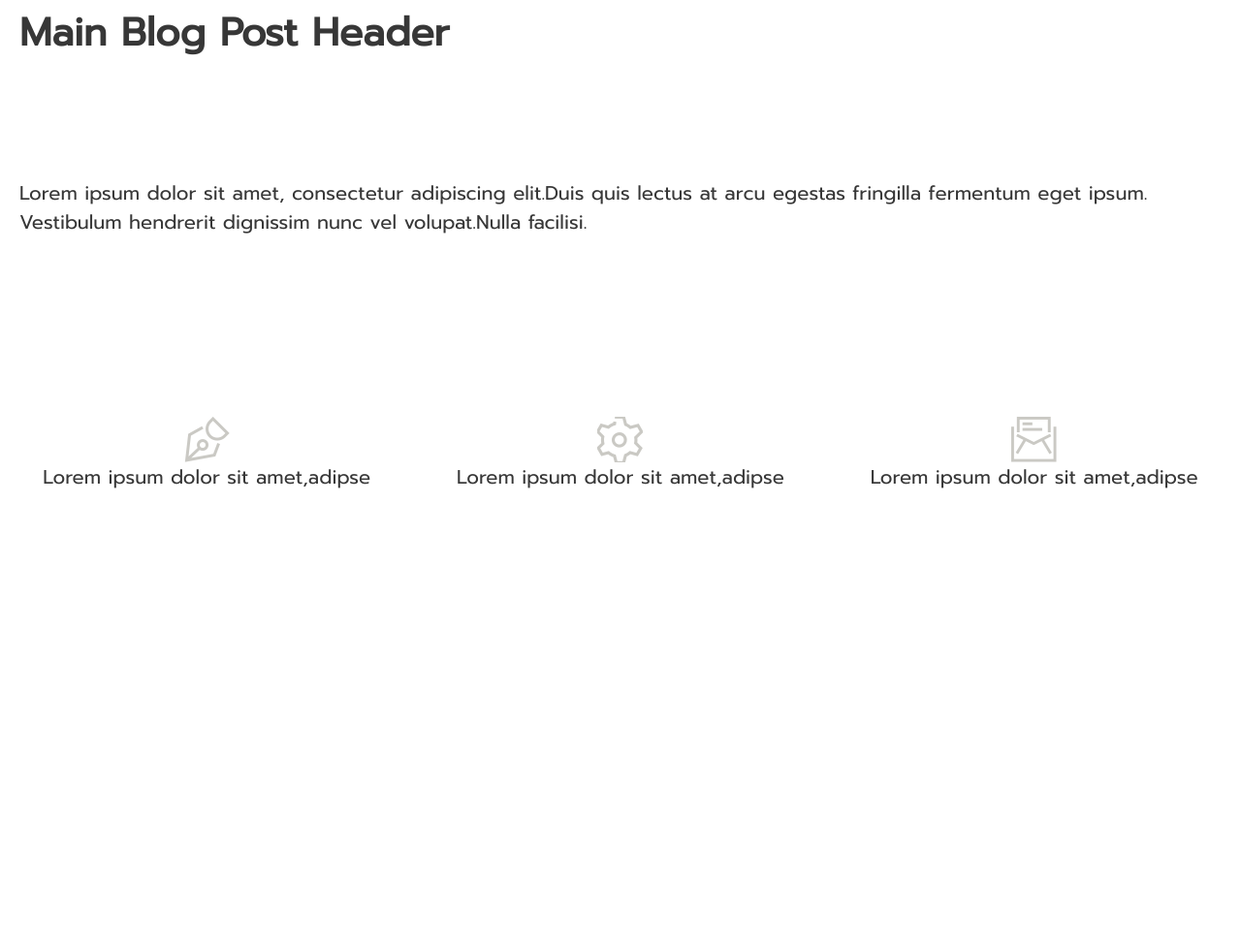
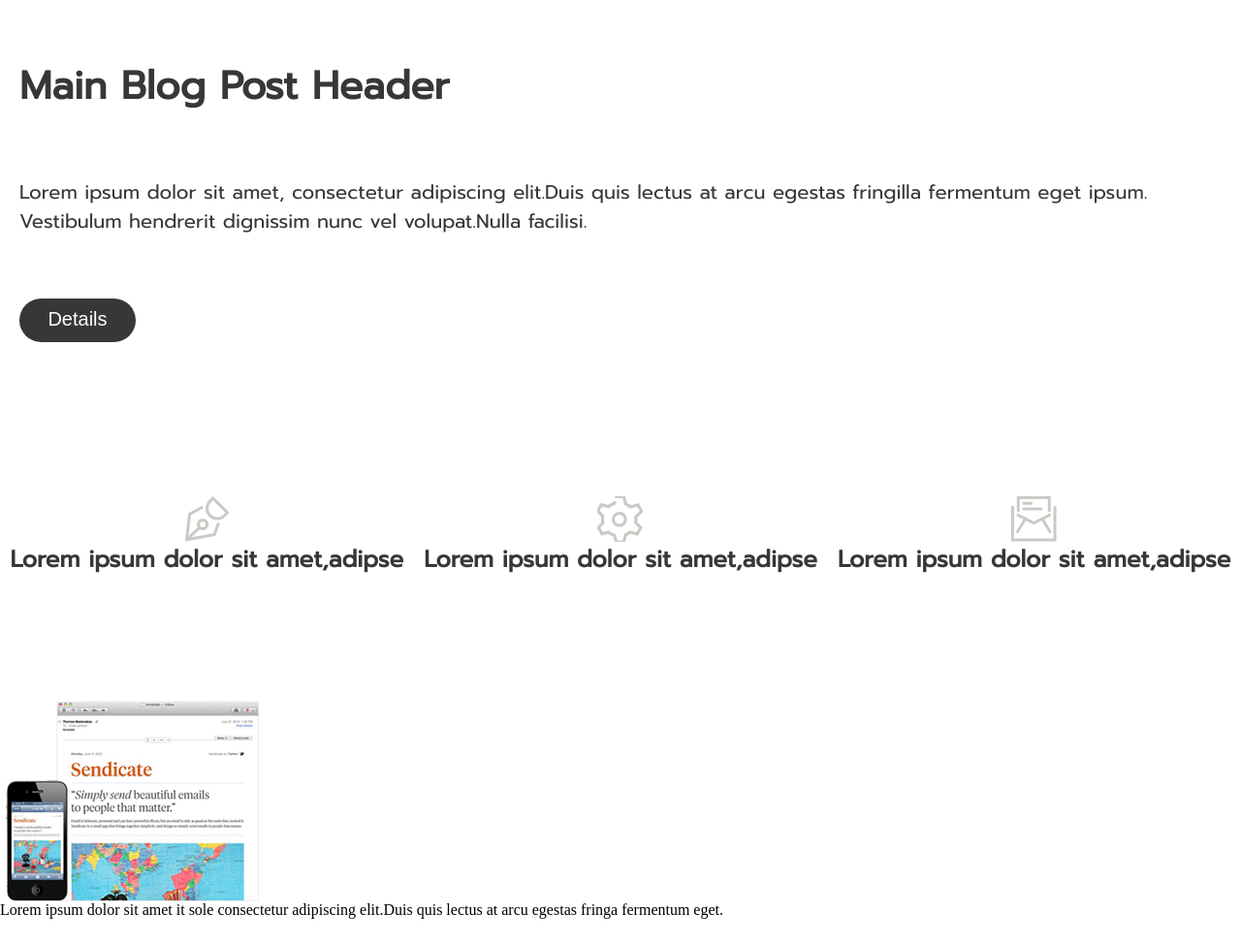
Before and after one commit to valdadyne/gnome, a plain HTML site: page index.html in a window 1280 px wide. Shown: the part 806-1780 px from the top of the page at 97% size. Before the commit the page ends 1313 px from the top, so only its background shows below. Drawn offline with Linux system fonts and the light colour scheme.

Commit message:
More Content,Layout & Style

```diff
--- a/assets/css/grid.css
+++ b/assets/css/grid.css
@@ -5,7 +5,7 @@
 }
 
   .heading{display:grid;grid:subgrid;grid-column:1/span 3;grid-row:1/span 2;}
-      .title{grid-column:1;grid-row:1;}
+      .title{grid-column:1;grid-row:1/span 2;}
       .info{grid-column:3;grid-row:2;}
 
   .big-img{grid-column:1/span 3;grid-row:3;}
@@ -14,6 +14,14 @@
   .main{display:grid;grid:subgrid;grid-column:1/span 3;grid-row:4}
 
   .section{display:grid;grid:subgrid;grid-column:1/span 3;grid-row:5;}
-      .layout1{grid-column: 1;grid-row:7;}
-      .layout2{grid-column: 2;grid-row:7;}
-      .layout3{grid-column: 3;grid-row:7;}
+      .layout1{grid-column: 1;grid-row:5;}
+      .layout2{grid-column: 2;grid-row:5;}
+      .layout3{grid-column: 3;grid-row:5;}
+
+  .article-left{display:grid;grid:subgrid;grid-column:1/span 3;grid-row:6;}
+      .left-image{grid-column:1/2; grid-row:6}
+      .left-content{grid-column:1/2; grid-row:6}
+
+  .article-right{display:grid;grid:subgrid;grid-column:1/span 3;grid-row:7;}
+      .right-image{grid-column:1/2; grid-row:7}
+      .right-content{grid-column:1/2 ; grid-row:7}
--- a/assets/css/style.css
+++ b/assets/css/style.css
@@ -7,8 +7,8 @@ body,{background-color: lightgrey;text-align:center;}
 div
 .wrapper{ width:100%;margin: 0 auto;}
 .heading {width:100%;background-color: #373737;height: 180px;}
-.title{font-size: 48px;text-align:center;margin:0;}
-.info{font-size:20px;color:white;text-align:center;margin:0;}
+.title{height:50%;font-size: 48px;text-align:center;padding-top:48px;}
+.info{height:25%;font-size:18px;color:white;text-align:center;}
 .big-img{
   width: 100%;
   height: 510px;
@@ -17,8 +17,28 @@ div
 .marketing,h2,{height:100px;width:30%;text-align: left;font-family: 'Fira Sans', sans-serif;font-size:24px;}
 /*.tag{height:20px;width:350px;box-sizing: border-box;border-top:1px solid black;border-bottom:1px solid black;text-align: center;margin-top: 5px;}*/
 .section,img {margin-top: 5px;vertical-align: middle;text-align: center;background-color:white;}
-h1{color:yellow;font-family: 'Fira Sans', sans-serif;}
-h2{margin:0;color:#373737;font-family: 'Prompt', sans-serif;font-size: 40px}
-h3{margin:0;color:#373737;font-family: 'Prompt', sans-serif;font-size: 20px}
-p{margin:0;color:#373737;font-family: 'Prompt', sans-serif;font-size: 20px}
-h5{}
+.button {
+  background: #0e0f0f;
+  background-image: -webkit-linear-gradient(top, #373737, #373737);
+  background-image: -moz-linear-gradient(top, #373737, #373737);
+  background-image: -ms-linear-gradient(top, #373737, #373737);
+  background-image: -o-linear-gradient(top, #373737, #373737);
+  background-image: linear-gradient(to bottom, #373737, #373737);
+  -webkit-border-radius: 28;
+  -moz-border-radius: 28;
+  border-radius: 28px;
+  font-family: Arial;
+  color: #ffffff;
+  font-size: 20px;
+  width: 80px;
+  height: 25px;
+  padding: 10px 20px 10px 20px;
+  text-align: center;
+  text-decoration: none;
+}
+
+  h1{color:yellow;font-family: 'Fira Sans', sans-serif;}
+  h2{margin:0;color:#373737;font-family: 'Prompt', sans-serif;font-size: 40px}
+  h3{margin:0;color:#373737;font-family: 'Prompt', sans-serif;font-size: 24px}
+  p{margin:0;color:#373737;font-family: 'Prompt', sans-serif;font-size: 20px}
+  h5{}
--- a/index.html
+++ b/index.html
@@ -17,16 +17,27 @@
           <div class="main">
             <h2>Main Blog Post Header</h2>
             <p>Lorem ipsum dolor sit amet, consectetur adipiscing elit.Duis quis lectus at arcu egestas fringilla fermentum eget ipsum. Vestibulum hendrerit dignissim nunc vel volupat.Nulla facilisi.</p>
+             <a href="#" class="button">Details</a>
           </div>
           <div class="section">
             <div class="layout1"><img src="./assets/images/logo_editable.png"alt="editable"align="middle" height= "47px" width="47px";>
-               <p>Lorem ipsum dolor sit amet,adipse</p></div>
+               <h3>Lorem ipsum dolor sit amet,adipse</h3></div>
             <div class="layout2"><img src="./assets/images/logo_versatile.png"alt="versatile"align="middle" height= "47px" width="47px";>
-              <p>Lorem ipsum dolor sit amet,adipse</p></div>
+              <h3>Lorem ipsum dolor sit amet,adipse</h3></div>
             <div class="layout3"><img src="./assets/images/logo_pro.png"alt="professional"align="middle" height= "47px" width="47px";>
-              <p>Lorem ipsum dolor sit amet,adipse</p></div>
+              <h3>Lorem ipsum dolor sit amet,adipse</h3></div>
           </div>
+          <div class=article-left>
+            <img src="./assets/images/img1.jpg"alt="professional"class="left-img" align="middle" height= "246px" width="269px";>
+            <div class="left_content">Lorem ipsum dolor sit amet it sole consectetur adipiscing elit.Duis quis lectus at arcu egestas fringa fermentum eget.</div>
+          </div>
+          <div class=article-right>
+            <img src="./assets/images/img2.jpg"alt="professional"class="right-img" align="middle" height= "246px" width="269px";>
+            <div class="right_content">Lorem ipsum dolor sit amet it sole consectetur adipiscing elit.Duis quis lectus at arcu egestas fringa fermentum eget.</div>
+          </div>
+
        </div>
+
 
       </body>
 
```
